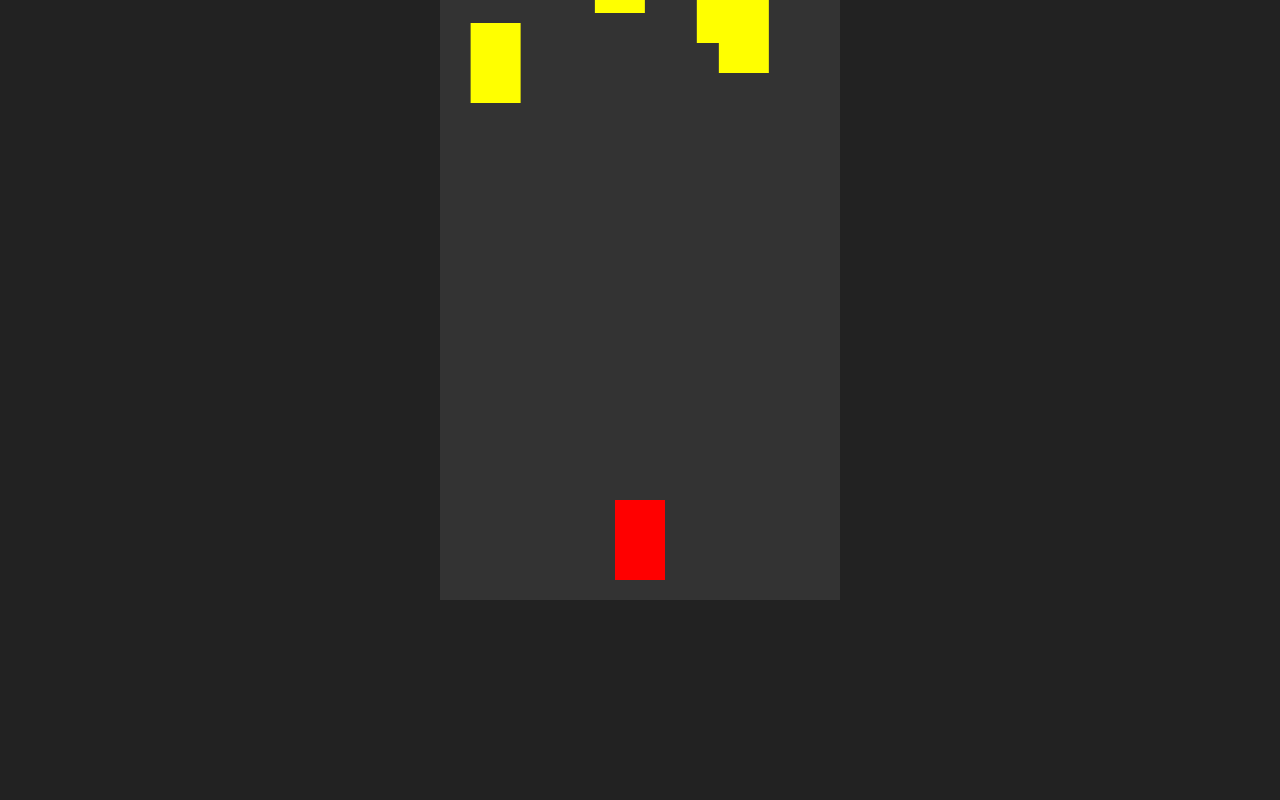
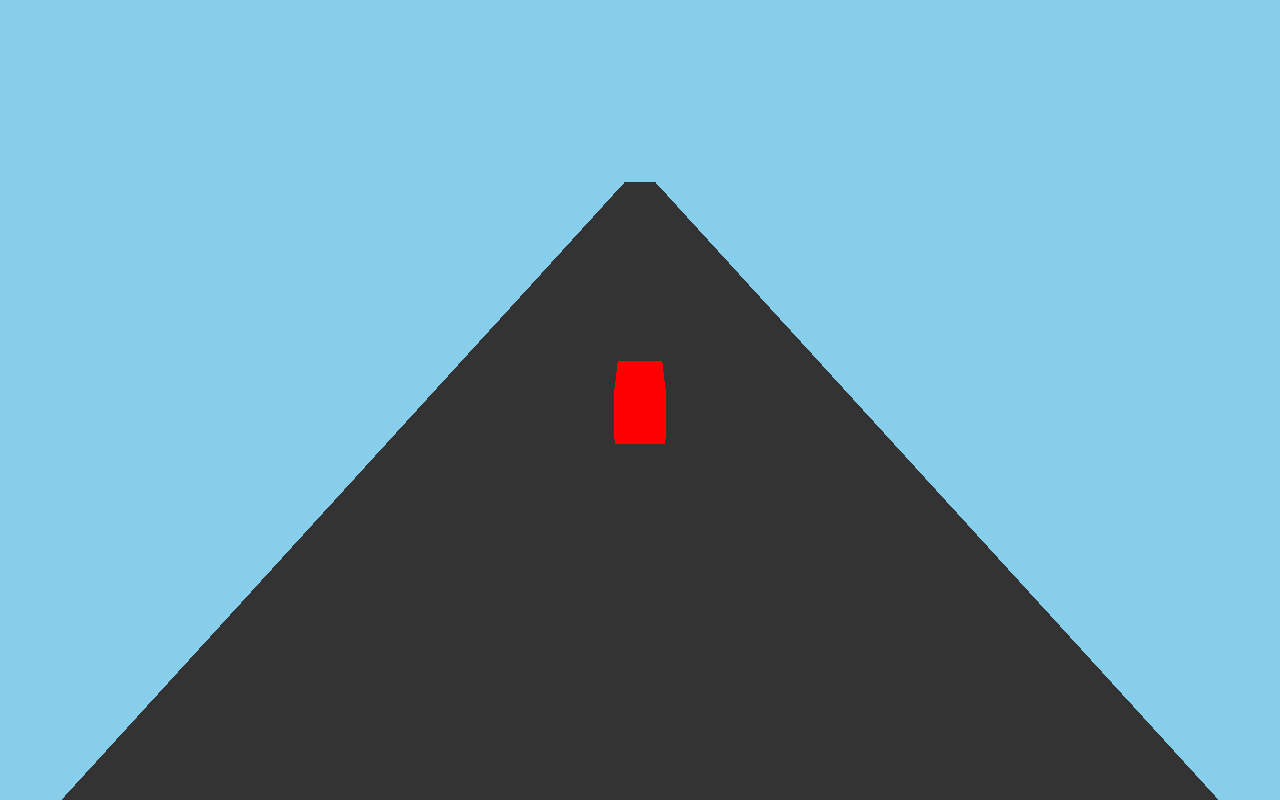
Before and after one commit to joem02737-code/Car-game, a plain HTML site: page index.html in a window 1280 px wide. Drawn offline with nearby package versions, Linux system fonts and the light colour scheme; animation ran at ten frames a second.

Commit message:
Update index.html

```diff
--- a/index.html
+++ b/index.html
@@ -2,97 +2,81 @@
 <html lang="en">
 <head>
   <meta charset="UTF-8">
-  <title>Car Game</title>
+  <title>3D Car Game</title>
   <style>
-    body {
-      margin: 0;
-      overflow: hidden;
-      background: #222;
-    }
-    canvas {
-      display: block;
-      margin: 0 auto;
-      background: #333;
-    }
+    body { margin: 0; overflow: hidden; }
+    canvas { display: block; }
   </style>
 </head>
 <body>
 
-<canvas id="game" width="400" height="600"></canvas>
+<script src="https://cdn.jsdelivr.net/npm/three@0.160.0/build/three.min.js"></script>
 
 <script>
-const canvas = document.getElementById("game");
-const ctx = canvas.getContext("2d");
+// Scene
+const scene = new THREE.Scene();
+scene.background = new THREE.Color(0x87ceeb);
 
-// player car
-let car = {
-  x: 175,
-  y: 500,
-  width: 50,
-  height: 80,
-  speed: 5
-};
+// Camera
+const camera = new THREE.PerspectiveCamera(
+  75,
+  window.innerWidth / window.innerHeight,
+  0.1,
+  1000
+);
+camera.position.set(0, 5, 10);
 
-// obstacles
-let obstacles = [];
-let gameOver = false;
+// Renderer
+const renderer = new THREE.WebGLRenderer();
+renderer.setSize(window.innerWidth, window.innerHeight);
+document.body.appendChild(renderer.domElement);
 
-// controls
-document.addEventListener("keydown", (e) => {
-  if (e.key === "ArrowLeft") car.x -= car.speed;
-  if (e.key === "ArrowRight") car.x += car.speed;
-});
+// Road
+const roadGeometry = new THREE.PlaneGeometry(10, 200);
+const roadMaterial = new THREE.MeshBasicMaterial({ color: 0x333333 });
+const road = new THREE.Mesh(roadGeometry, roadMaterial);
+road.rotation.x = -Math.PI / 2;
+road.position.z = -80;
+scene.add(road);
 
-// create obstacles
-function spawnObstacle() {
-  let x = Math.random() * 350;
-  obstacles.push({ x: x, y: -100, width: 50, height: 80, speed: 3 });
+// Player car
+const carGeometry = new THREE.BoxGeometry(1, 1, 2);
+const carMaterial = new THREE.MeshBasicMaterial({ color: 0xff0000 });
+const car = new THREE.Mesh(carGeometry, carMaterial);
+car.position.y = 0.5;
+scene.add(car);
+
+// Controls
+let keys = {};
+document.addEventListener("keydown", (e) => keys[e.key.toLowerCase()] = true);
+document.addEventListener("keyup", (e) => keys[e.key.toLowerCase()] = false);
+
+// Animate
+function animate() {
+  requestAnimationFrame(animate);
+
+  // WASD movement
+  if (keys["a"]) car.position.x -= 0.2;
+  if (keys["d"]) car.position.x += 0.2;
+  if (keys["w"]) car.position.z -= 0.3;
+  if (keys["s"]) car.position.z += 0.3;
+
+  // camera follows car
+  camera.position.x = car.position.x;
+  camera.position.z = car.position.z + 10;
+  camera.lookAt(car.position);
+
+  renderer.render(scene, camera);
 }
 
-// collision
-function collide(a, b) {
-  return !(
-    a.x > b.x + b.width ||
-    a.x + a.width < b.x ||
-    a.y > b.y + b.height ||
-    a.y + a.height < b.y
-  );
-}
+animate();
 
-// game loop
-function update() {
-  if (gameOver) return;
-
-  ctx.clearRect(0, 0, canvas.width, canvas.height);
-
-  // draw car
-  ctx.fillStyle = "red";
-  ctx.fillRect(car.x, car.y, car.width, car.height);
-
-  // move obstacles
-  for (let i = 0; i < obstacles.length; i++) {
-    let obs = obstacles[i];
-    obs.y += obs.speed;
-
-    ctx.fillStyle = "yellow";
-    ctx.fillRect(obs.x, obs.y, obs.width, obs.height);
-
-    if (collide(car, obs)) {
-      gameOver = true;
-      alert("Game Over!");
-    }
-  }
-
-  // remove off-screen obstacles
-  obstacles = obstacles.filter(o => o.y < 650);
-
-  requestAnimationFrame(update);
-}
-
-// spawn obstacles every 1 second
-setInterval(spawnObstacle, 1000);
-
-update();
+// resize fix
+window.addEventListener("resize", () => {
+  camera.aspect = window.innerWidth / window.innerHeight;
+  camera.updateProjectionMatrix();
+  renderer.setSize(window.innerWidth, window.innerHeight);
+});
 </script>
 
 </body>
```
